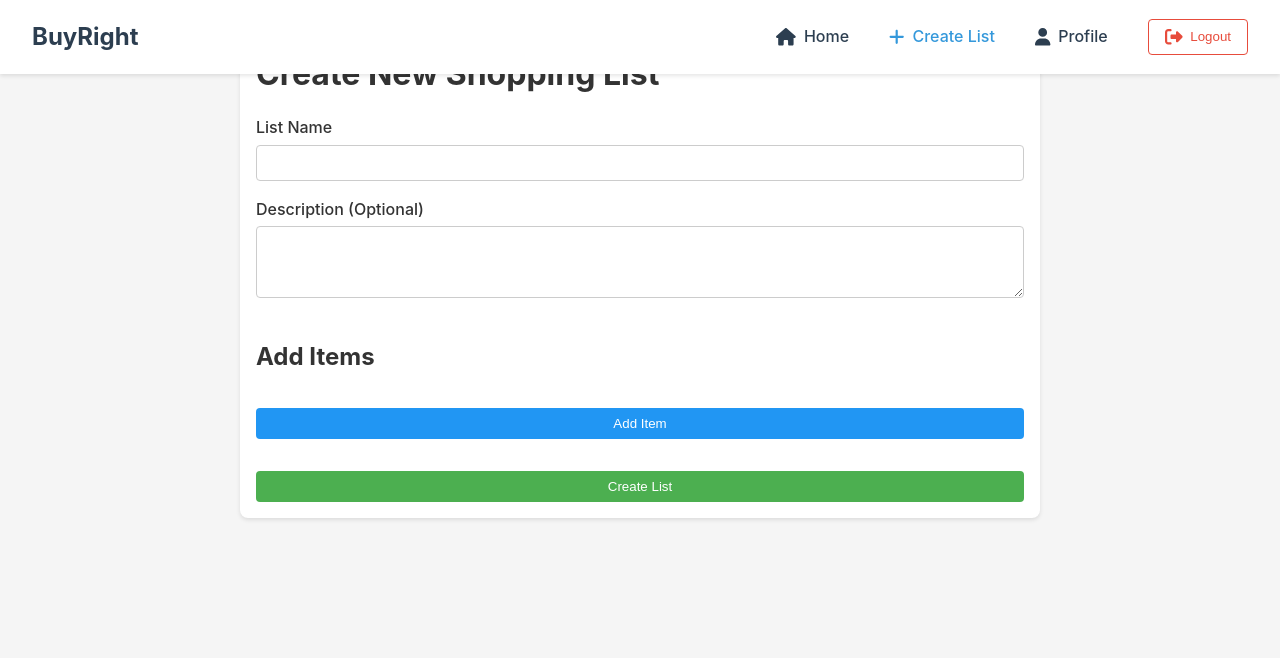
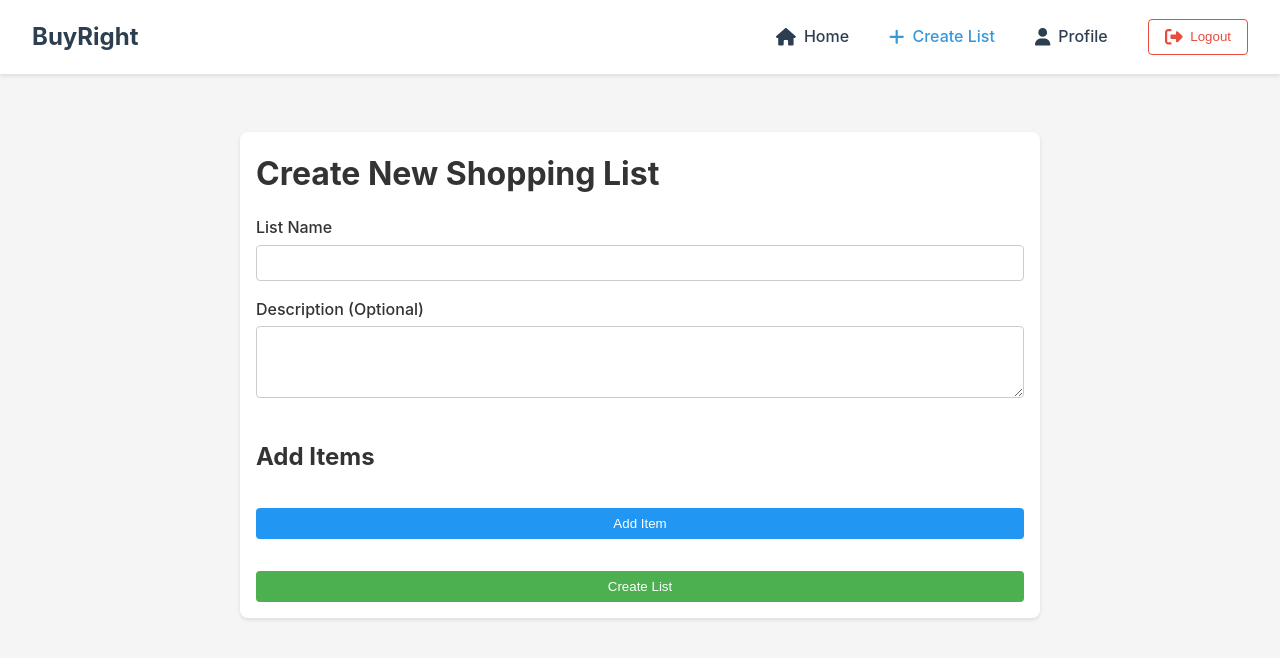
Before and after one commit to Andriamahay11master/BuyRight, a React (Vite) app: page /create in a window 1280 px wide. Shown: the top 658 px of the page. Built offline with nearby package versions, Linux system fonts and the light colour scheme; no server answers; sample sign-in values are in the browser's storage.

Commit message:
fix return history button browser

```diff
--- a/src/components/ProtectedRoute.tsx
+++ b/src/components/ProtectedRoute.tsx
@@ -21,7 +21,8 @@ const ProtectedRoute: React.FC<ProtectedRouteProps> = ({ children }) => {
 
   if (!user) {
     // Redirect to login page but save the attempted location
-    return <Navigate to="/login" state={{ from: location }} replace />;
+    // Use replace to prevent adding to browser history
+    return <Navigate to="/login" state={{ from: location.pathname }} replace />;
   }
 
   return <>{children}</>;
--- a/src/components/PublicRoute.tsx
+++ b/src/components/PublicRoute.tsx
@@ -1,5 +1,5 @@
 import React from 'react';
-import { Navigate } from 'react-router-dom';
+import { Navigate, useLocation } from 'react-router-dom';
 import { useAuth } from '../contexts/AuthContext';
 import Loader from './Loader';
 
@@ -9,6 +9,7 @@ interface PublicRouteProps {
 
 const PublicRoute: React.FC<PublicRouteProps> = ({ children }) => {
   const { user, loading } = useAuth();
+  const location = useLocation();
 
   if (loading) {
     return (
@@ -19,8 +20,11 @@ const PublicRoute: React.FC<PublicRouteProps> = ({ children }) => {
   }
 
   if (user) {
-    // Redirect to home page if user is authenticated
-    return <Navigate to="/" replace />;
+    // If user is authenticated, redirect to home page
+    // Use replace to prevent adding to browser history
+    // If there's a 'from' state, use that instead of home
+    const from = (location.state as any)?.from?.pathname || '/';
+    return <Navigate to={from} replace />;
   }
 
   return <>{children}</>;
--- a/src/styles/common/_common.scss
+++ b/src/styles/common/_common.scss
@@ -16,7 +16,11 @@
   // App layout
   .app {
     min-height: 100vh;
+    padding-top: 100px;
     @include flex-column;
+    @include mobile {
+      padding-top: 60px;
+    }
   }
 
   .main-content {
```
